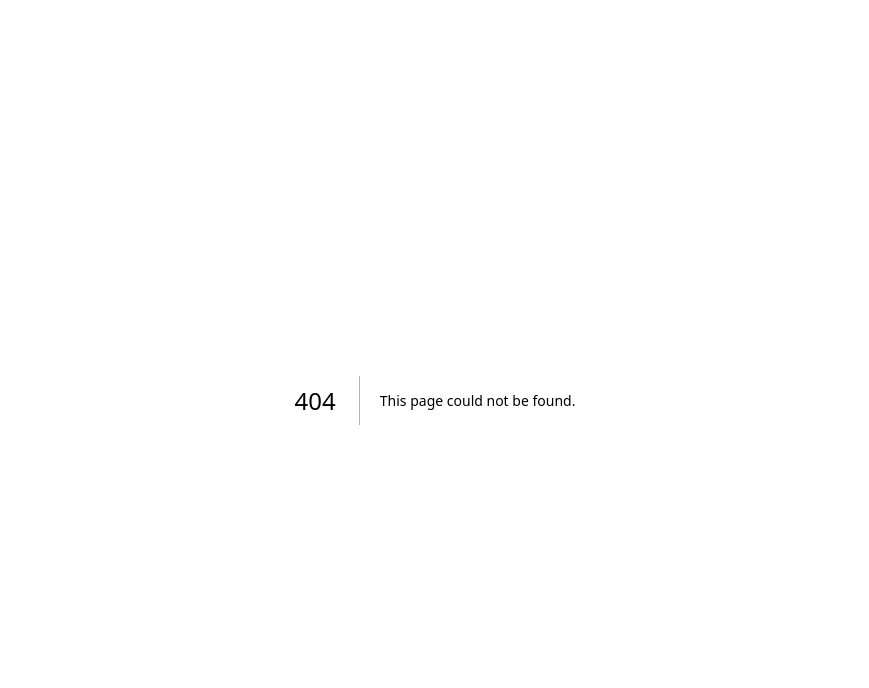
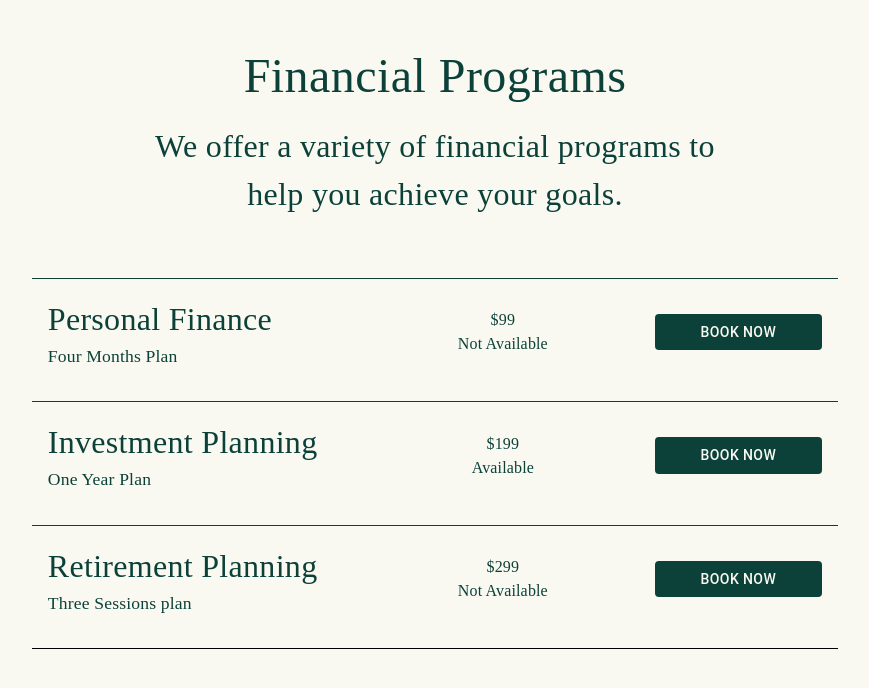
Before and after one commit to Finzy-Tech/finzy-landing, a Next.js app: page /services in a window 1280 px wide. Before the commit this address had no page. Shown: the top 688 px of the page, without its empty margins (205-1074 px from the left). Built offline with nearby package versions, Linux system fonts and the light colour scheme.

Commit message:
add service page
Signed-off-by: brf153 <153hsb@gmail.com>

```diff
--- a/app/components/Navbar.tsx
+++ b/app/components/Navbar.tsx
@@ -5,6 +5,7 @@ import FacebookIcon from '@mui/icons-material/Facebook';
 import InstagramIcon from '@mui/icons-material/Instagram';
 import LinkedInIcon from '@mui/icons-material/LinkedIn';
 import AccountCircleIcon from '@mui/icons-material/AccountCircle';
+import Link from "next/link";
 
 type Props = {};
 
@@ -43,10 +44,10 @@ const Navbar = (props: Props) => {
         <Box sx={{ display: "flex", gap: "20px" }}>
           <Box sx={{ display: "flex", gap: "20px" }}>
           {NAVBAR_LINKS.map((link) => (
-            <Box key={link.label}>
-              <Typography sx={{ color: "var(--color-text-primary)" }}>
+            <Box sx={{cursor: "pointer"}} key={link.label}>
+              <Link href={link.path} style={{ textDecoration: 'none', fontFamily: 'var(--font-family-primary)', color: 'var(--color-text-primary)' }}>
                 {link.label}
-              </Typography>
+              </Link>
             </Box>
           ))}
           </Box>
--- a/app/constants/constants.ts
+++ b/app/constants/constants.ts
@@ -3,7 +3,7 @@ const WEBSITE_TEXT = {
   description: "Your Finance Companion",
   number: "123-456-7890",
   address: "Hiranandani Gardens, Powai, Mumbai, Maharashtra 400076",
-  email: "info@finzy.com"
+  email: "info@finzy.com",
 };
 
 const NAVBAR_LINKS = [
@@ -17,21 +17,48 @@ const SERVICE_CARDS = [
   {
     heading: "Investment Services",
     title: "Investment Planning",
-    description: "Plan your investments wisely with tailored strategies that align with your financial goals, risk appetite, and time horizon. Our experts help you diversify your portfolio and maximize returns.",
-    icon: "/first-service.avif"
+    description:
+      "Plan your investments wisely with tailored strategies that align with your financial goals, risk appetite, and time horizon. Our experts help you diversify your portfolio and maximize returns.",
+    icon: "/first-service.avif",
   },
   {
     heading: "Retirement Services",
     title: "Retirement Planning",
-    description: "Secure your future with our comprehensive retirement plans. We guide you through pension options, savings schemes, and investment vehicles to ensure a comfortable and stress-free retirement.",
-    icon: "/second-service.avif"
+    description:
+      "Secure your future with our comprehensive retirement plans. We guide you through pension options, savings schemes, and investment vehicles to ensure a comfortable and stress-free retirement.",
+    icon: "/second-service.avif",
   },
   {
     heading: "Tax Optimization Services",
     title: "Tax Optimization",
-    description: "Minimize your tax liabilities effectively through smart planning and expert advice. We help you leverage deductions, exemptions, and investment choices to optimize your tax outgo.",
-    icon: "/third-service.avif"
-  }
+    description:
+      "Minimize your tax liabilities effectively through smart planning and expert advice. We help you leverage deductions, exemptions, and investment choices to optimize your tax outgo.",
+    icon: "/third-service.avif",
+  },
 ];
 
-export { WEBSITE_TEXT, NAVBAR_LINKS, SERVICE_CARDS };
+const SERVICES = [
+  {
+    title: "Personal Finance",
+    description:
+      "Four Months Plan",
+    price: "$99",
+    priceText: "Not Available",
+  },
+  {
+    title: "Investment Planning",
+    description:
+      "One Year Plan",
+    price: "$199",
+    priceText: "Available",
+  },
+  {
+    title: "Retirement Planning",
+    description:
+      "Three Sessions plan",
+    price: "$299",
+    priceText: "Not Available",
+  },
+];
+
+export { WEBSITE_TEXT, NAVBAR_LINKS, SERVICE_CARDS, SERVICES };
--- /dev/null
+++ b/app/services/page.tsx
@@ -0,0 +1,137 @@
+import { Box, Button, Stack, Typography } from "@mui/material";
+import { SERVICES } from "../constants/constants";
+
+const ServiceStack = ({
+  title,
+  description,
+  price,
+  priceText,
+}: {
+  title: string;
+  description: string;
+  price: string;
+  priceText: string;
+}) => {
+  return (
+    <Box
+      sx={{
+        display: "flex",
+        width: "100%",
+        alignItems: "center",
+        p: 2,
+        borderTop: "1px solid var(--color-text-primary)",
+        mb: 2,
+      }}
+    >
+      <Box
+        sx={{
+          display: "flex",
+          flex: 0.4,
+          flexDirection: "column",
+          alignItems: "flex-start",
+        }}
+      >
+        <Typography
+          sx={{ fontSize: "2rem", color: "var(--color-text-primary)" }}
+        >
+          {title}
+        </Typography>
+        <Typography
+          sx={{ fontSize: "1.1rem", color: "var(--color-text-primary)" }}
+        >
+          {description}
+        </Typography>
+      </Box>
+      <Box
+        sx={{
+          display: "flex",
+          flex: 0.4,
+          flexDirection: "column",
+          alignItems: "center",
+        }}
+      >
+        <Typography sx={{ color: "var(--color-text-primary)" }}>
+          {price}
+        </Typography>
+        <Typography sx={{ color: "var(--color-text-primary)" }}>
+          {priceText}
+        </Typography>
+      </Box>
+      <Button
+        style={{
+          backgroundColor: "var(--color-text-primary)",
+          color: "var(--color-background)",
+          flex: 0.2,
+        }}
+      >
+        Book Now
+      </Button>
+    </Box>
+  );
+};
+
+export default function Services() {
+  return (
+    <Box
+      sx={{
+        backgroundColor: "var(--color-background)",
+        width: "100%",
+        height: "100vh",
+      }}
+    >
+      <Box
+        sx={{
+          display: "flex",
+          flexDirection: "column",
+          gap: "20px",
+          width: "90%",
+          margin: "0 auto",
+          justifyContent: "center",
+          alignItems: "center",
+          textAlign: "center",
+        }}
+      >
+        <Box
+          sx={{
+            display: "flex",
+            flexDirection: "column",
+            gap: "10px",
+            width: "90%",
+            margin: "0 auto",
+            pt: 5,
+          }}
+        >
+          <Typography
+            sx={{ fontSize: "3rem", color: "var(--color-text-primary)" }}
+          >
+            Financial Programs
+          </Typography>
+          <Typography
+            sx={{
+              color: "var(--color-text-primary)",
+              fontSize: "2rem",
+              width: "60%",
+              margin: "0 auto",
+            }}
+          >
+            We offer a variety of financial programs to help you achieve your
+            goals.
+          </Typography>
+        </Box>
+
+        <Stack sx={{ width: "70%", mt: 5 }}>
+          {SERVICES.map((service) => (
+            <ServiceStack
+              key={service.title}
+              title={service.title}
+              description={service.description}
+              price={service.price}
+              priceText={service.priceText}
+            />
+          ))}
+          <hr />
+        </Stack>
+      </Box>
+    </Box>
+  );
+}
```
